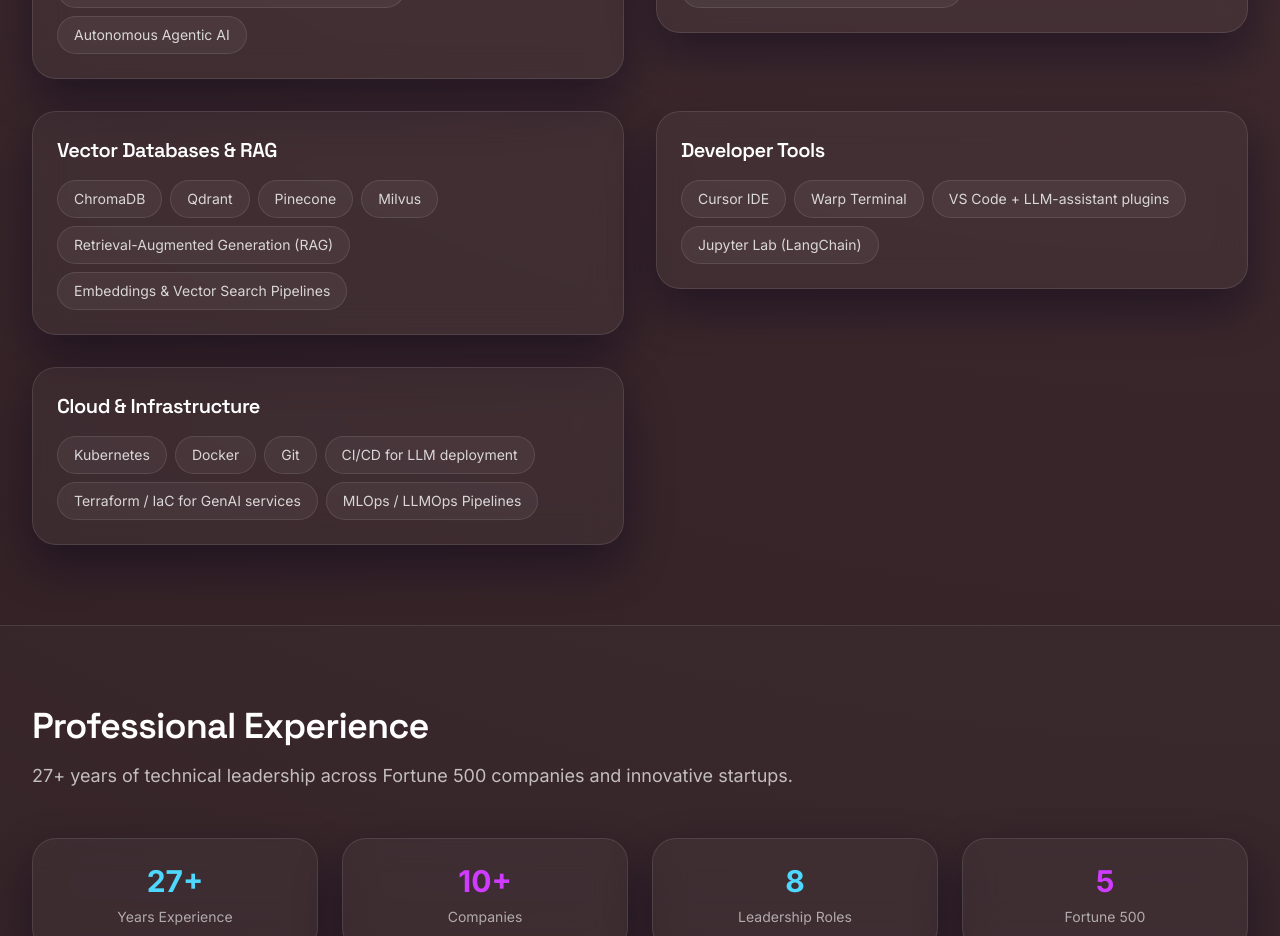
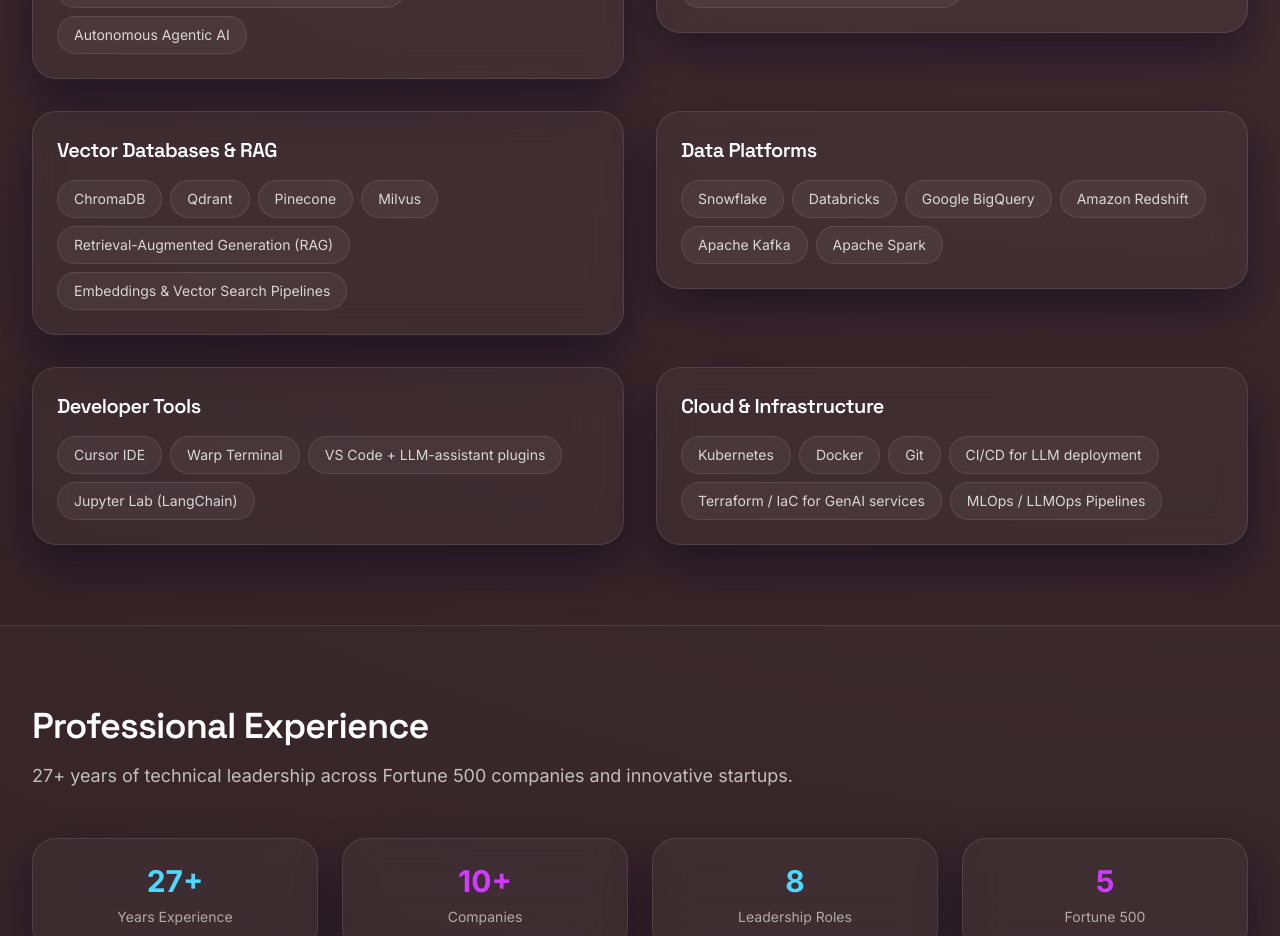
Before and after one commit to gillella/gillella.github.io, a Next.js app: page / in a window 1280 px wide. Shown: the part 1800-2736 px from the top of the page. Built offline with nearby package versions, Linux system fonts and the light colour scheme.

Commit message:
feat: add data platforms to skills

```diff
--- a/src/data/profile.ts
+++ b/src/data/profile.ts
@@ -199,6 +199,14 @@
     'Retrieval-Augmented Generation (RAG)',
     'Embeddings & Vector Search Pipelines',
   ],
+  'Data Platforms': [
+    'Snowflake',
+    'Databricks',
+    'Google BigQuery',
+    'Amazon Redshift',
+    'Apache Kafka',
+    'Apache Spark',
+  ],
   'Developer Tools': [
     'Cursor IDE',
     'Warp Terminal',
```
